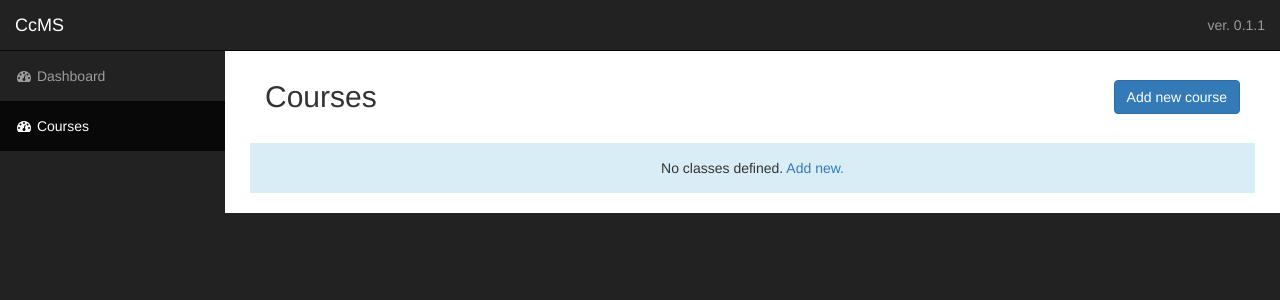
After one commit to CodecoolKrakow20161/ccms, a Flask app: page /courses/ in a window 1280 px wide. The commit adds this page. Shown: the top 300 px of the page. Run offline with Flask 2, Linux system fonts and the light colour scheme; data that the repository does not hold is empty; some libraries are stand-ins or nearby versions.

Commit message:
Rename mod_classes to mod_courses and change all relevant source code.

```diff
--- a/app/__init__.py
+++ b/app/__init__.py
@@ -25,7 +25,7 @@ def app_version():
 
 
 from app.mod_default.controllers import mod_default
-from app.mod_classes.controllers import mod_classes
+from app.mod_courses.controllers import mod_courses
 
 app.register_blueprint(mod_default)
-app.register_blueprint(mod_classes)
+app.register_blueprint(mod_courses)
--- /dev/null
+++ b/app/mod_courses/controllers.py
@@ -0,0 +1,51 @@
+from flask import Blueprint, render_template, request, redirect, url_for
+from app import db
+from app.mod_courses.models import Course
+from app.mod_courses.forms import CourseForm
+
+# Define the blueprint: 'courses', set its url prefix: app.url/courses
+mod_courses = Blueprint('courses', __name__, url_prefix='/courses')
+
+
+# Set the route and accepted methods
+@mod_courses.route('/', methods=['GET'])
+def index():
+    courses = Course.query.all()
+    return render_template('courses/index.html', courses=courses)
+
+
+@mod_courses.route('/new', methods=['GET', 'POST'])
+def new():
+    form = CourseForm(request.form)
+    if request.method == "POST" and form.validate():
+        course = Course(name=form.name.data)
+
+        db.session.add(course)
+        db.session.commit()
+
+        return redirect(url_for('courses.index'))
+
+    return render_template('courses/new.html', form=form)
+
+
+@mod_courses.route('/edit/<int:course_id>', methods=['GET', 'POST'])
+def edit(course_id):
+    course = Course.query.get(course_id)
+    form = CourseForm(formdata=request.form, obj=course)
+    if request.method == "POST" and form.validate():
+        course.name = form.name.data
+        db.session.commit()
+
+        return redirect(url_for('courses.index'))
+
+    return render_template('courses/edit.html', form=form, course=course)
+
+
+@mod_courses.route('/delete/<int:course_id>', methods=['GET'])
+def delete(course_id):
+    course = Course.query.get(course_id)
+
+    db.session.delete(course)
+    db.session.commit()
+
+    return redirect(url_for('courses.index'))
--- /dev/null
+++ b/app/templates/courses/index.html
@@ -0,0 +1,44 @@
+{% extends "layout.html" %}
+{% set page_title = "Courses" %}
+{% block page_header %}
+    {{ super() }}
+    <a href="{{ url_for('courses.new') }}" class="btn btn-primary pull-right">Add new course</a>
+{% endblock %}
+{% block body %}
+
+<div class="row">
+    <div class="col-lg-12">
+        {% if not courses %}
+            <p class="bg bg-info text-center">
+                No classes defined. <a href="{{ url_for('courses.new') }}">Add new.</a>
+            </p>
+        {% else %}
+            <div class="table-responsive">
+                <table class="table table-condensed table-hover table-striped table-indexed">
+                    <thead>
+                        <tr>
+                            <th>#</th>
+                            <th>Course name</th>
+                            <th style="width: 150px;">Action</th>
+                        </tr>
+                    </thead>
+                    <tbody>
+                    {% for course in courses %}
+                        <tr>
+                            <td>{{ loop.index }}</td>
+                            <td>{{ course.name }}</td>
+                            <td>
+                                <span><a href="{{ url_for('courses.edit', course_id=course.id) }}">Edit</a></span>
+                                <span>|</span>
+                                <span><a href="{{ url_for('courses.delete', course_id=course.id) }}">Remove</a></span>
+                            </td>
+                        </tr>
+                    {% endfor %}
+                    </tbody>
+                </table>
+            </div>
+        {% endif %}
+    </div>
+</div>
+
+{% endblock %}
--- a/app/templates/layout.html
+++ b/app/templates/layout.html
@@ -52,7 +52,7 @@
             <div class="collapse navbar-collapse navbar-ex1-collapse">
                 <ul class="nav navbar-nav side-nav">
                     {{ render_menu_item('default.index', 'Dashboard', icon_cls='fa-dashboard', active=active_page) }}
-                    {{ render_menu_item('classes.index', 'Classes', icon_cls='fa-dashboard', active=active_page) }}
+                    {{ render_menu_item('courses.index', 'Courses', icon_cls='fa-dashboard', active=active_page) }}
                 </ul>
             </div>
         </nav>
```
Also changed, not shown: app/mod_courses/forms.py (added, +15 -0 lines), app/mod_courses/models.py (added, +8 -0 lines), app/templates/courses/_form.html (added, +12 -0 lines), app/templates/courses/edit.html (added, +10 -0 lines), app/templates/courses/new.html (added, +10 -0 lines), app/mod_courses/__init__.py (added).
